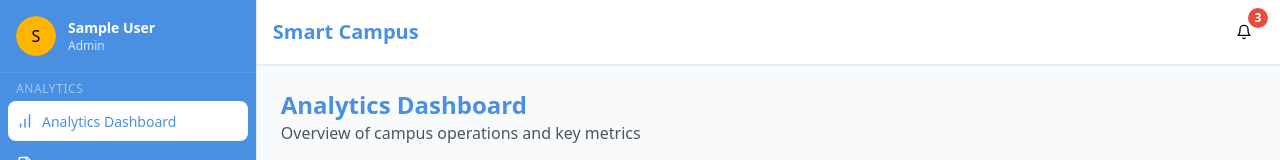
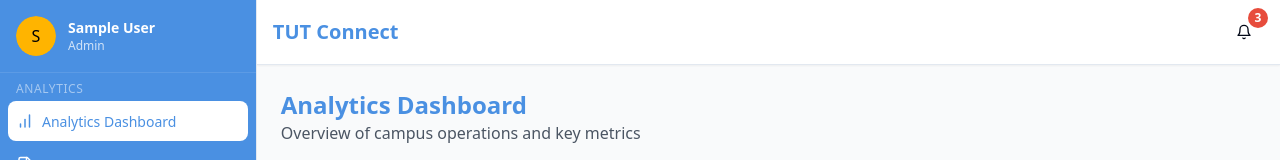
Before and after one commit to Nchavelelo/TUT_CONNECT, a React (Vite) app: page /admin in a window 1280 px wide. Shown: the top 160 px of the page. Built offline with nearby package versions, Linux system fonts and the light colour scheme; sample sign-in values are in the browser's storage.

Commit message:
Admin Dashboard

```diff
--- a/index.html
+++ b/index.html
@@ -1,14 +1,13 @@
-
 <!DOCTYPE html>
 <html lang="en">
   <head>
     <meta charset="UTF-8" />
     <meta name="viewport" content="width=device-width, initial-scale=1.0" />
-    <title>scholar-services-portal</title>
+    <title>TUT Connect</title>
     <meta name="description" content="Lovable Generated Project" />
     <meta name="author" content="Lovable" />
 
-    <meta property="og:title" content="scholar-services-portal" />
+    <meta property="og:title" content="TUT Connect" />
     <meta property="og:description" content="Lovable Generated Project" />
     <meta property="og:type" content="website" />
     <meta property="og:image" content="https://lovable.dev/opengraph-image-p98pqg.png" />
--- a/src/components/Navbar.tsx
+++ b/src/components/Navbar.tsx
@@ -1,4 +1,3 @@
-
 import { useState } from "react";
 import { Button } from "@/components/ui/button";
 import { useAuth } from "@/hooks/useAuth";
@@ -44,7 +43,7 @@ const Navbar = () => {
 
           {/* Title - visible on all screens */}
           <h1 className="text-xl font-bold text-campus-primary md:ml-0 ml-2">
-            Smart Campus
+            TUT Connect
           </h1>
 
           {/* Right side: notifications, etc. */}
```
